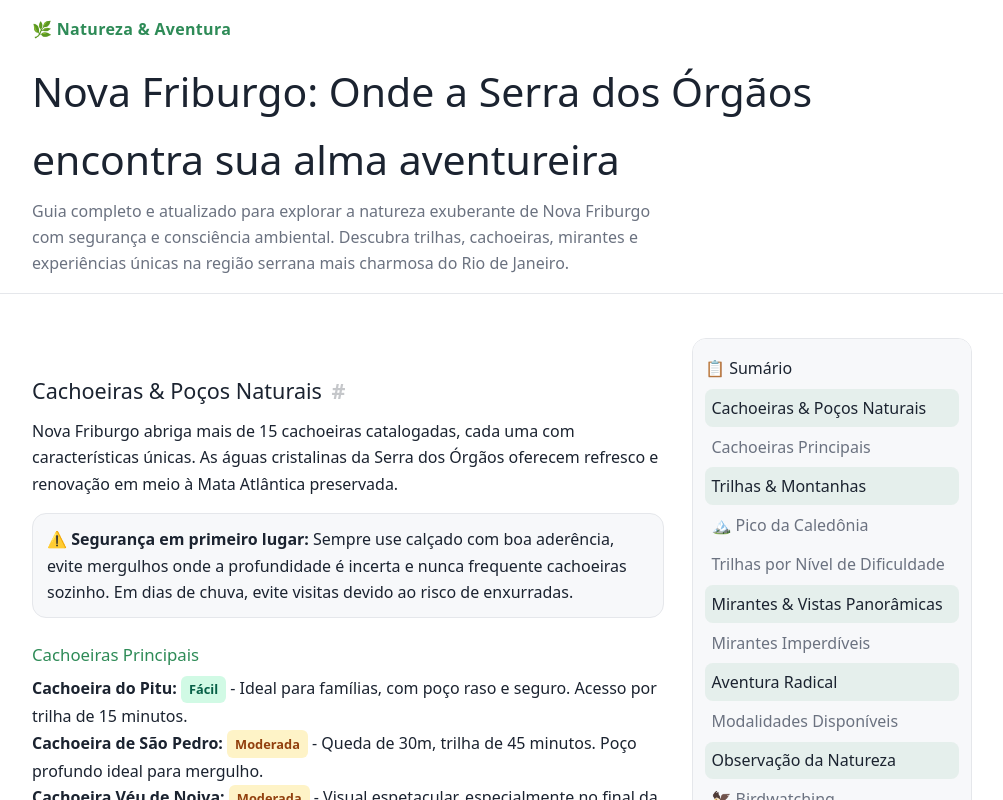
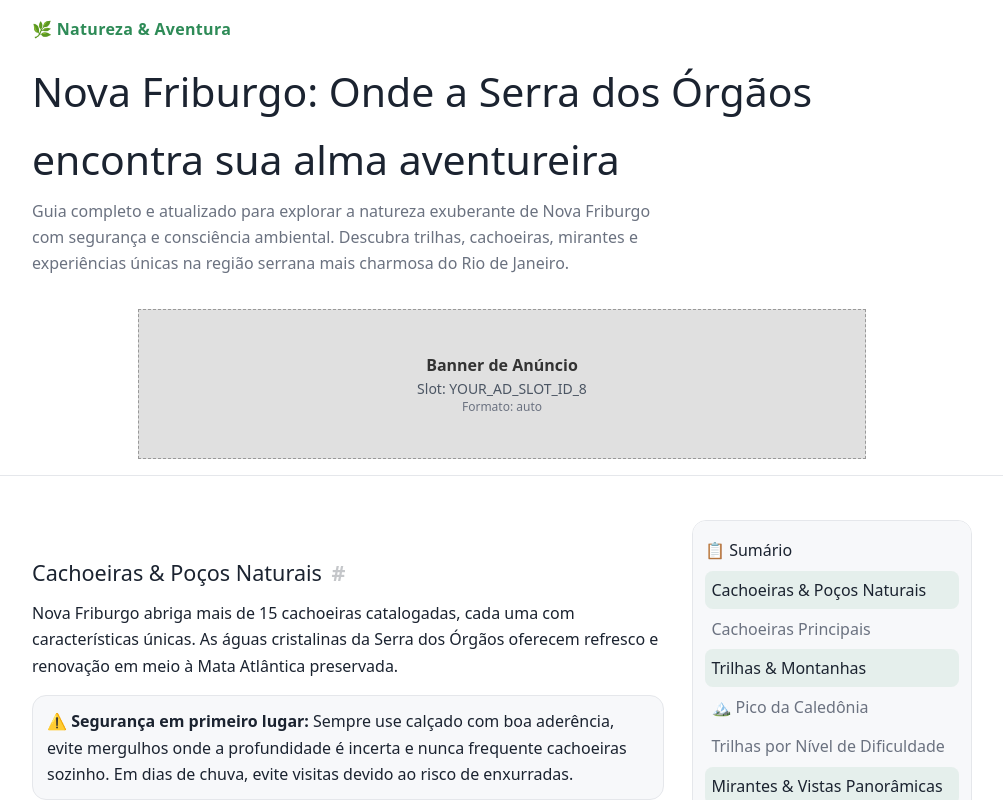
Before and after one commit to matheusmacedo-create/vemviverlumiar, a React (Vite) app: page /natureza-e-aventura-guia in a window 1280 px wide. Shown: the top 800 px of the page, without its empty margins (138-1141 px from the left). Built offline with nearby package versions, Linux system fonts and the light colour scheme.

Commit message:
[dyad] Banner temporário adicionado abaixo do cabeçalho do artigo - wrote 1 file(s)

```diff
--- a/src/components/ArticleLayout.tsx
+++ b/src/components/ArticleLayout.tsx
@@ -166,6 +166,8 @@ const ArticleLayout: React.FC<ArticleLayoutProps> = ({ kicker, title, dek, child
           </div>
           <p className="article-dek">{dek}</p>
         </div>
+        {/* Novo AdSense Ad abaixo do cabeçalho do artigo */}
+        <AdSenseAd slot="YOUR_AD_SLOT_ID_8" format="auto" style={{ height: '150px', maxWidth: '728px', margin: '1rem auto' }} />
       </header>
 
       <div className="article-wrap">
```
